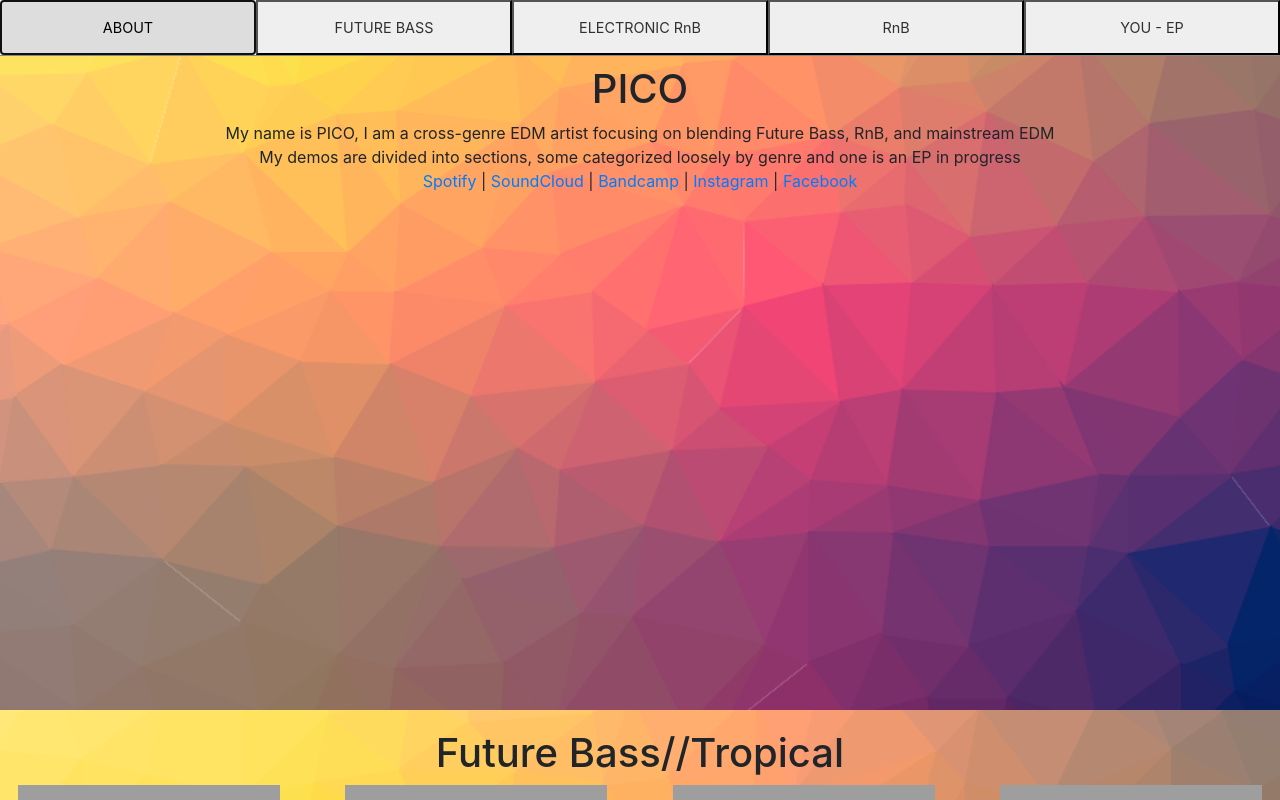
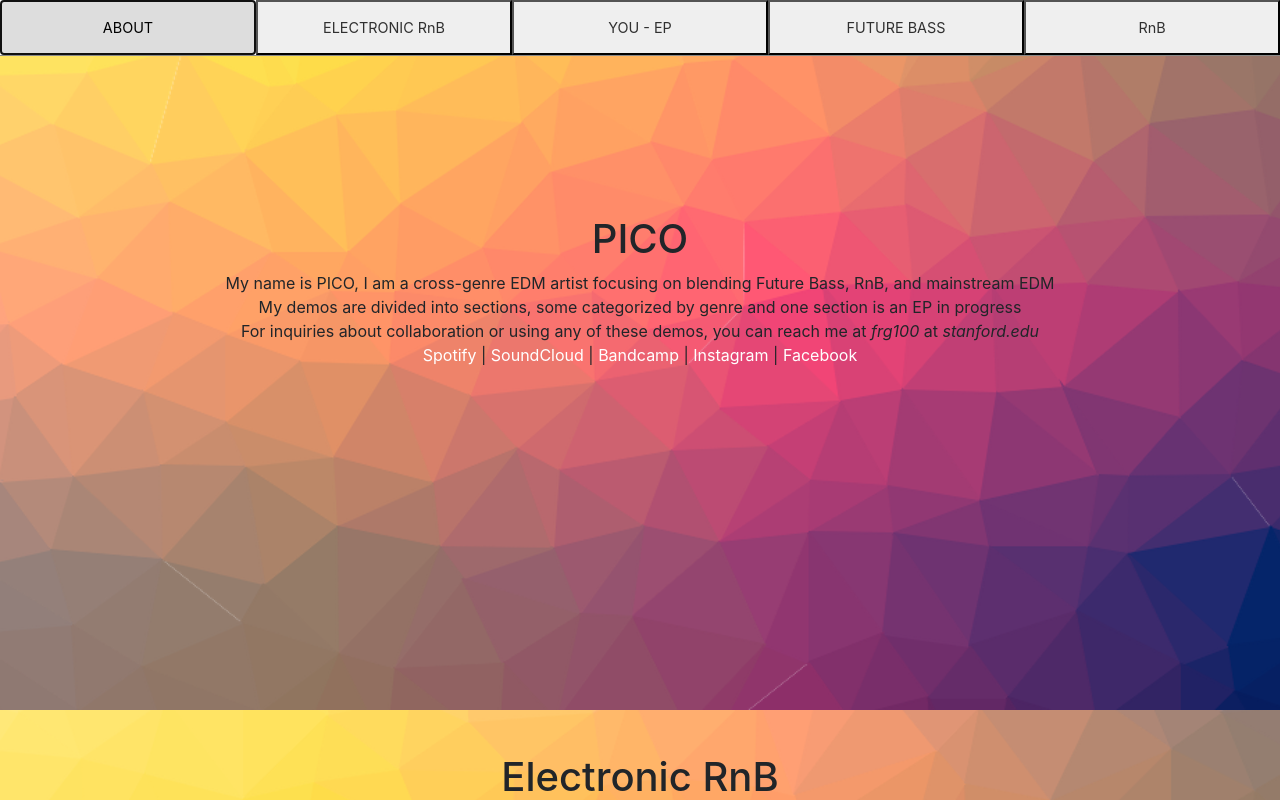
Before and after one commit to frg100/PersonalPage, a plain HTML site: page demos.html in a window 1280 px wide. Both pictures are taken after a click on the button "ABOUT". Shown: the part 95-895 px from the top of the page. Drawn offline with nearby package versions, Linux system fonts and the light colour scheme; grey boxes are pictures that could not be loaded.

Commit message:
Made some cosmetic changes to the demos page to make it cleaner and more visually appealing

```diff
--- a/css/demos.css
+++ b/css/demos.css
@@ -1,27 +1,9 @@
+body {
+  background: url('../images/cool-background.png');
+}
+
 p {
   text-align: center
-}
-
-.column-4 {
-    float: left;
-    width: 25%;
-}
-
-.column-3 {
-    float: left;
-    width: 33%;
-}
-
-.column-2 {
-    float: left;
-    width: 50%;
-}
-
-/* Clear floats after the columns */
-.row:after {
-    content: "";
-    display: table;
-    clear: both;
 }
 
 section {
@@ -29,9 +11,11 @@ section {
   padding-bottom: 420px;
 }
 
-/* Responsive layout - when the screen is less than 600px wide, make the three columns stack on top of each other instead of next to each other */
-@media screen and (max-width: 600px) {
-    .column {
-        width: 100%;
-    }
+.demo-about-section {
+  padding-top: 250px;
+  padding-bottom: 270px;
 }
+
+.url-link {
+    color: white;
+}
--- a/css/main.css
+++ b/css/main.css
@@ -1,13 +1,19 @@
+/*
+    Building Blocks Styles
+*/
+
 body {
   font-family: Arial,Helvetica,sans-serif;
   padding-top: 60px;
-  background: url('../images/cool-background.png');
 }
 
 section {
     width: 100%;
 }
 
+/*
+    Navbar Styles
+*/
 nav {
     overflow: hidden;
     width: 100%;
@@ -47,6 +53,43 @@ p {
     color: #000;
 }
 
+/*
+    Column Styles
+*/
+
+.column-4 {
+    float: left;
+    width: 25%;
+}
+
+.column-3 {
+    float: left;
+    width: 33%;
+}
+
+.column-2 {
+    float: left;
+    width: 50%;
+}
+
+/* Clear floats after the columns */
+.row:after {
+    content: "";
+    display: table;
+    clear: both;
+}
+
+/* Responsive layout - when the screen is less than 600px wide, make the three columns stack on top of each other instead of next to each other */
+@media screen and (max-width: 600px) {
+    .column {
+        width: 100%;
+    }
+}
+
+/*
+    Miscellaneous Styles
+*/
+
 .profile-picture {
   width: 300px;
 }
--- a/demos.html
+++ b/demos.html
@@ -23,19 +23,69 @@
   <div style="text-align:center">
     <nav id="demo-page-navbar">
       <button class="button" id="demo-about-section-button">ABOUT</button>
+      <button class="button" id="electronic-rnb-section-button">ELECTRONIC RnB</button>
+      <button class="button" id="you-ep-section-button">YOU - EP</button>
       <button class="button" id="future-bass-section-button">FUTURE BASS</button>
-      <button class="button" id="electronic-rnb-section-button">ELECTRONIC RnB</button>
       <button class="button" id="rnb-section-button">RnB</button>
-      <button class="button" id="you-ep-section-button">YOU - EP</button>
+
     </nav>
 
     <!-- About Section -->
-    <section id='demo-about-section'>
+    <section class="demo-about-section" id='demo-about-section'>
       <h1> PICO </h1>
       <p>
         My name is PICO, I am a cross-genre EDM artist focusing on blending Future Bass, RnB, and mainstream EDM </br>
-        My demos are divided into sections, some categorized loosely by genre and one is an EP in progress</br>
-        <a href="https://open.spotify.com/artist/23LgqLUe1nJNF0Ciaco5aj?si=zbQLI98_SsWJDofVPua0CA">Spotify</a> | <a href="https://soundcloud.com/pico_rg">SoundCloud</a> | <a href="https://scnds.bandcamp.com/">Bandcamp</a> | <a href="https://www.instagram.com/pico_sounds/">Instagram</a> | <a href="https://www.facebook.com/FRGPICO/">Facebook</a>
+        My demos are divided into sections, some categorized by genre and one section is an EP in progress</br>
+        For inquiries about collaboration or using any of these demos, you can reach me at  <i> frg100 </i>at<i> stanford.edu</i></br>
+        <a class="url-link" href="https://open.spotify.com/artist/23LgqLUe1nJNF0Ciaco5aj?si=zbQLI98_SsWJDofVPua0CA" >Spotify</a> |
+        <a class="url-link" href="https://soundcloud.com/pico_rg">SoundCloud</a> |
+        <a class="url-link" href="https://scnds.bandcamp.com/">Bandcamp</a> |
+        <a class="url-link" href="https://www.instagram.com/pico_sounds/">Instagram</a> |
+        <a class="url-link" href="https://www.facebook.com/FRGPICO/">Facebook</a>
+    </section>
+
+    <!-- Electronic RnB Section -->
+    <section id='electronic-rnb-section'>
+      <h1> Electronic RnB </h1>
+      <div class="row">
+        <div class="column-3">
+          <!-- Intro (Etude) -->
+          <iframe width="60%" height="200" scrolling="no" frameborder="no" allow="autoplay" src="https://w.soundcloud.com/player/?url=https%3A//api.soundcloud.com/tracks/440461842%3Fsecret_token%3Ds-D5tM7&color=%23ff5500&auto_play=false"></iframe>
+        </div>
+        <div class="column-3">
+          <iframe width="60%" height="200" scrolling="no" frameborder="no" allow="autoplay" src="https://w.soundcloud.com/player/?url=https%3A//api.soundcloud.com/tracks/453944916%3Fsecret_token%3Ds-VQ2Uf&color=%23ff5500&auto_play=false"></iframe>
+        </div>
+        <div class="column-3">
+          <iframe width="60%" height="200" scrolling="no" frameborder="no" allow="autoplay" src="https://w.soundcloud.com/player/?url=https%3A//api.soundcloud.com/tracks/455816004%3Fsecret_token%3Ds-9s3o4&color=%23ff5500&auto_play=false"></iframe>
+        </div>
+      </div>
+      <div class="row">
+        <div class="column-2">
+          <iframe width="40%" height="200" scrolling="no" frameborder="no" allow="autoplay" src="https://w.soundcloud.com/player/?url=https%3A//api.soundcloud.com/tracks/421954194%3Fsecret_token%3Ds-6yjWD&color=%23ff5500&auto_play=false"></iframe>
+        </div>
+        <div class="column-2">
+          <iframe width="40%" height="200" scrolling="no" frameborder="no" allow="autoplay" src="https://w.soundcloud.com/player/?url=https%3A//api.soundcloud.com/tracks/436236696%3Fsecret_token%3Ds-iCL6i&color=%23ff5500&auto_play=false"></iframe>
+        </div>
+      </div>
+    </section>
+
+        <!-- You - EP Section -->
+    <section id='you-ep-section'>
+      <h1> You - EP </h1>
+      <div class="row">
+        <div class="column-4">
+          <iframe width="80%" height="200" scrolling="no" frameborder="no" allow="autoplay" src="https://w.soundcloud.com/player/?url=https%3A//api.soundcloud.com/tracks/440875290%3Fsecret_token%3Ds-tzl4k&color=%23ff5500&auto_play=false"></iframe>
+        </div>
+        <div class="column-4">
+          <iframe width="80%" height="200" scrolling="no" frameborder="no" allow="autoplay" src="https://w.soundcloud.com/player/?url=https%3A//api.soundcloud.com/tracks/475334793%3Fsecret_token%3Ds-LzU82&color=%23ff5500&auto_play=false"></iframe>
+        </div>
+        <div class="column-4">
+          <iframe width="80%" height="200" scrolling="no" frameborder="no" allow="autoplay" src="https://w.soundcloud.com/player/?url=https%3A//api.soundcloud.com/tracks/446823312%3Fsecret_token%3Ds-nyNpY&color=%23ff5500&auto_play=false"></iframe>
+        </div>
+        <div class="column-4">
+          <iframe width="80%" height="200" scrolling="no" frameborder="no" allow="autoplay" src="https://w.soundcloud.com/player/?url=https%3A//api.soundcloud.com/tracks/476855805%3Fsecret_token%3Ds-lHwp2&color=%23ff5500&auto_play=false"></iframe>
+        </div>
+      </div>
     </section>
 
 
@@ -62,32 +112,6 @@
       </div>
     </section>
 
-
-    <!-- Electronic RnB Section -->
-    <section id='electronic-rnb-section'>
-      <h1> Electronic RnB </h1>
-      <div class="row">
-        <div class="column-3">
-          <!-- Intro (Etude) -->
-          <iframe width="60%" height="200" scrolling="no" frameborder="no" allow="autoplay" src="https://w.soundcloud.com/player/?url=https%3A//api.soundcloud.com/tracks/440461842%3Fsecret_token%3Ds-D5tM7&color=%23ff5500&auto_play=false"></iframe>
-        </div>
-        <div class="column-3">
-          <iframe width="60%" height="200" scrolling="no" frameborder="no" allow="autoplay" src="https://w.soundcloud.com/player/?url=https%3A//api.soundcloud.com/tracks/453944916%3Fsecret_token%3Ds-VQ2Uf&color=%23ff5500&auto_play=false"></iframe>
-        </div>
-        <div class="column-3">
-          <iframe width="60%" height="200" scrolling="no" frameborder="no" allow="autoplay" src="https://w.soundcloud.com/player/?url=https%3A//api.soundcloud.com/tracks/455816004%3Fsecret_token%3Ds-9s3o4&color=%23ff5500&auto_play=false"></iframe>
-        </div>
-      </div>
-      <div class="row">
-        <div class="column-2">
-          <iframe width="40%" height="200" scrolling="no" frameborder="no" allow="autoplay" src="https://w.soundcloud.com/player/?url=https%3A//api.soundcloud.com/tracks/421954194%3Fsecret_token%3Ds-6yjWD&color=%23ff5500&auto_play=false"></iframe>
-        </div>
-        <div class="column-2">
-          <iframe width="40%" height="200" scrolling="no" frameborder="no" allow="autoplay" src="https://w.soundcloud.com/player/?url=https%3A//api.soundcloud.com/tracks/436236696%3Fsecret_token%3Ds-iCL6i&color=%23ff5500&auto_play=false"></iframe>
-        </div>
-      </div>
-    </section>
-
     <!-- RnB Section -->
     <section id='rnb-section'>
       <h1> RnB </h1>
@@ -100,27 +124,6 @@
         </div>
         <div class="column-3">
           <iframe width="60%" height="200" scrolling="no" frameborder="no" allow="autoplay" src="https://w.soundcloud.com/player/?url=https%3A//api.soundcloud.com/tracks/417279840%3Fsecret_token%3Ds-lQONW&color=%23ff5500&auto_play=false"></iframe>
-        </div>
-      </div>
-    </section>
-
-
-    <!-- You - EP Section -->
-    <section id='you-ep-section'>
-      <h1> You - EP </h1>
-      <div class="row">
-        <div class="column-4">
-          <iframe width="80%" height="200" scrolling="no" frameborder="no" allow="autoplay" src="https://w.soundcloud.com/player/?url=https%3A//api.soundcloud.com/tracks/440875290%3Fsecret_token%3Ds-tzl4k&color=%23ff5500&auto_play=false"></iframe>
-        </div>
-        <div class="column-4">
-          <iframe width="80%" height="200" scrolling="no" frameborder="no" allow="autoplay" src="https://w.soundcloud.com/player/?url=https%3A//api.soundcloud.com/tracks/475334793%3Fsecret_token%3Ds-LzU82&color=%23ff5500&auto_play=false"></iframe>
-        </div>
-        <div class="column-4">
-          <iframe width="80%" height="200" scrolling="no" frameborder="no" allow="autoplay" src="https://w.soundcloud.com/player/?url=https%3A//api.soundcloud.com/tracks/446823312%3Fsecret_token%3Ds-nyNpY&color=%23ff5500&auto_play=false"></iframe>
-        </div>
-        <div class="column-4">
-          <iframe width="80%" height="200" scrolling="no" frameborder="no" allow="autoplay" src="https://w.soundcloud.com/player/?url=https%3A//api.soundcloud.com/tracks/476855805%3Fsecret_token%3Ds-lHwp2&color=%23ff5500&auto_play=false"></iframe>
-
         </div>
       </div>
       <p>
--- a/js/demosPage/eventListeners.js
+++ b/js/demosPage/eventListeners.js
@@ -4,8 +4,15 @@
 function scrollToElement(elementId){
   const element = document.getElementById(elementId);
   const navbar = document.getElementById("demo-page-navbar");
+  const offset = {
+    'demo-about-section': 0,
+    'future-bass-section': 50,
+    'electronic-rnb-section': 0,
+    'rnb-section': 20,
+    'you-ep-section': 70
+  }
   window.scrollTo({
-    top: element.getBoundingClientRect().top + window.scrollY - (navbar.clientHeight - 90),
+    top: element.getBoundingClientRect().top + window.scrollY - (navbar.clientHeight - 90 + offset[elementId]),
     behavior: "smooth"
   });
 }
```
